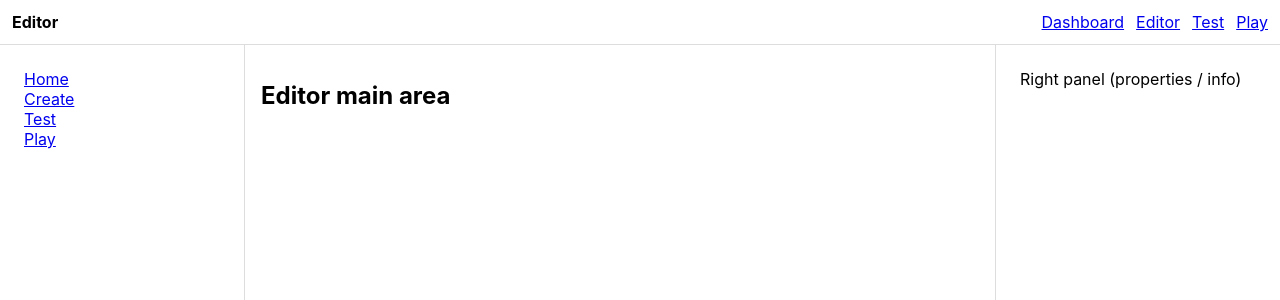
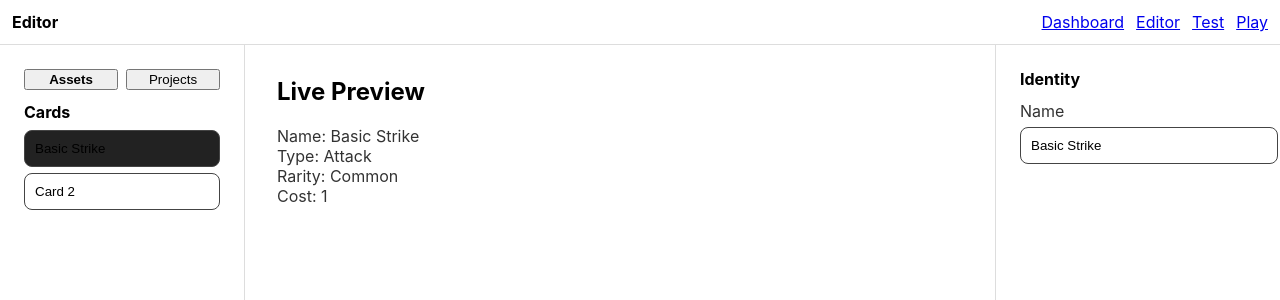
Before and after one commit to Kyleafuller199/Roguelite_Game_Maker, a React (Create React App) app in the folder frontend/frontend_app/: page /editor in a window 1280 px wide. Shown: the top 300 px of the page. Built offline with nearby package versions, Linux system fonts and the light colour scheme.

Commit message:
Add states (asset vs. project) & basic live preview and inspector for cards

```diff
--- a/frontend/frontend_app/src/components/editor/EditorCanvas.jsx
+++ b/frontend/frontend_app/src/components/editor/EditorCanvas.jsx
@@ -0,0 +1,25 @@
+// src/components/editor/EditorCanvas.jsx
+import { useEditor } from "../../state/editor/EditorState";
+
+export default function EditorCanvas() {
+  const { state } = useEditor();
+
+  if (state.mode === "assets" && state.entityType === "card" && state.selectedId) {
+    const card = state.assets.cards.byId[state.selectedId];
+    if (!card) return <div style={{ padding: 16 }}>Card not found</div>;
+
+    return (
+      <div style={{ padding: 16 }}>
+        <h2 style={{ marginTop: 0 }}>Live Preview</h2>
+        <div style={{ opacity: 0.8 }}>
+          <div>Name: {card.name}</div>
+          <div>Type: {card.type}</div>
+          <div>Rarity: {card.rarity}</div>
+          <div>Cost: {card.cost}</div>
+        </div>
+      </div>
+    );
+  }
+
+  return <div style={{ padding: 16 }}>Live Preview</div>;
+}
--- a/frontend/frontend_app/src/components/editor/EditorInspector.jsx
+++ b/frontend/frontend_app/src/components/editor/EditorInspector.jsx
@@ -0,0 +1,29 @@
+// src/components/editor/EditorInspector.jsx
+import { useEditor } from "../../state/editor/EditorState";
+
+export default function EditorInspector() {
+  const { state, actions } = useEditor();
+
+  const isCardSelected =
+    state.mode === "assets" && state.entityType === "card" && state.selectedId;
+
+  if (!isCardSelected) {
+    return <div style={{ padding: 12 }}>Select something to edit</div>;
+  }
+
+  const card = state.assets.cards.byId[state.selectedId];
+  if (!card) return <div style={{ padding: 12 }}>Card not found</div>;
+
+  return (
+    <div style={{ padding: 12 }}>
+      <div style={{ fontWeight: 700, marginBottom: 12 }}>Identity</div>
+
+      <label style={{ display: "block", marginBottom: 6, opacity: 0.8 }}>Name</label>
+      <input
+        value={card.name}
+        onChange={(e) => actions.updateSelectedCard({ name: e.target.value })}
+        style={{ width: "100%", padding: 10, borderRadius: 8, border: "1px solid #444" }}
+      />
+    </div>
+  );
+}
--- a/frontend/frontend_app/src/components/editor/EditorSidebar.jsx
+++ b/frontend/frontend_app/src/components/editor/EditorSidebar.jsx
@@ -0,0 +1,63 @@
+// src/components/editor/EditorSidebar.jsx
+import { useEditor } from "../../state/editor/EditorState";
+
+export default function EditorSidebar() {
+  const { state, actions } = useEditor();
+  const isAssets = state.mode === "assets";
+
+  const cards = state.assets.cards.allIds.map((id) => state.assets.cards.byId[id]);
+
+  return (
+    <div style={{ padding: 12 }}>
+      {/* Mode toggle */}
+      <div style={{ display: "flex", gap: 8, marginBottom: 12 }}>
+        <button
+          onClick={() => actions.setMode("assets")}
+          style={{ flex: 1, fontWeight: isAssets ? "700" : "400" }}
+        >
+          Assets
+        </button>
+        <button
+          onClick={() => actions.setMode("projects")}
+          style={{ flex: 1, fontWeight: !isAssets ? "700" : "400" }}
+        >
+          Projects
+        </button>
+      </div>
+
+      {/* Left nav content */}
+      {isAssets ? (
+        <div>
+          <div style={{ marginBottom: 8, fontWeight: 700 }}>Cards</div>
+          <div style={{ display: "flex", flexDirection: "column", gap: 6 }}>
+            {cards.map((c) => {
+              const selected = state.entityType === "card" && state.selectedId === c.id;
+              return (
+                <button
+                  key={c.id}
+                  onClick={() => actions.selectEntity("card", c.id)}
+                  style={{
+                    textAlign: "left",
+                    padding: 10,
+                    borderRadius: 8,
+                    border: "1px solid #444",
+                    background: selected ? "#222" : "transparent",
+                    color: "inherit",
+                    cursor: "pointer",
+                  }}
+                >
+                  {c.name}
+                </button>
+              );
+            })}
+          </div>
+        </div>
+      ) : (
+        <div>
+          <div style={{ marginBottom: 8, fontWeight: 700 }}>Characters</div>
+          <div style={{ opacity: 0.7 }}>Project mode coming next</div>
+        </div>
+      )}
+    </div>
+  );
+}
--- a/frontend/frontend_app/src/pages/Editor.jsx
+++ b/frontend/frontend_app/src/pages/Editor.jsx
@@ -1,16 +1,22 @@
+// src/pages/Editor.jsx
 import ThreeColumnLayout from "../layouts/ThreeColumnLayout";
 import AppHeader from "../components/AppHeader";
-import Sidebar from "../components/Sidebar";
-import RightPanel from "../components/RightPanel";
+
+import { EditorProvider } from "../state/editor/EditorState";
+import EditorSidebar from "../components/editor/EditorSidebar";
+import EditorInspector from "../components/editor/EditorInspector";
+import EditorCanvas from "../components/editor/EditorCanvas";
 
 export default function Editor() {
   return (
-    <ThreeColumnLayout
-      header={<AppHeader title="Editor" />}
-      left={<Sidebar />}
-      right={<RightPanel />}
-    >
-      <h2>Editor main area</h2>
-    </ThreeColumnLayout>
+    <EditorProvider>
+      <ThreeColumnLayout
+        header={<AppHeader title="Editor" />}
+        left={<EditorSidebar />}
+        right={<EditorInspector />}
+      >
+        <EditorCanvas />
+      </ThreeColumnLayout>
+    </EditorProvider>
   );
 }
--- a/frontend/frontend_app/src/state/editor/EditorState.jsx
+++ b/frontend/frontend_app/src/state/editor/EditorState.jsx
@@ -4,9 +4,9 @@ import React, { createContext, useContext, useMemo, useState } from "react";
 const EditorContext = createContext(null);
 
 const initialState = {
-  mode: "assets", // "assets" | "projects"
-  entityType: "card", // "card" | "relic" | "potion" | "enemy" | "globalPool" | "character"
-  selectedId: "card_basic_strike",
+  mode: "assets", // "assets" | "projects" in the future
+  entityType: "card", // "card" | "relic" | "potion" | "enemy" | "globalPool" | "character" in the future
+  selectedId: "card_basic_strike", // ID of the selected entity
 
   // Minimal data for the first loop
   assets: {
```
Also changed, not shown: 1 other file (tests, documents, lock files or other folders).
